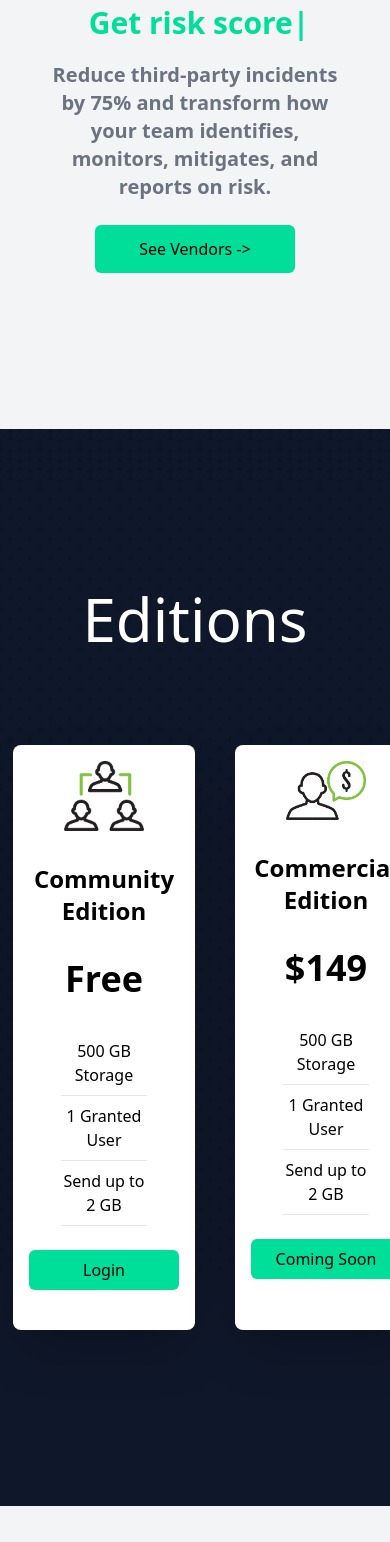
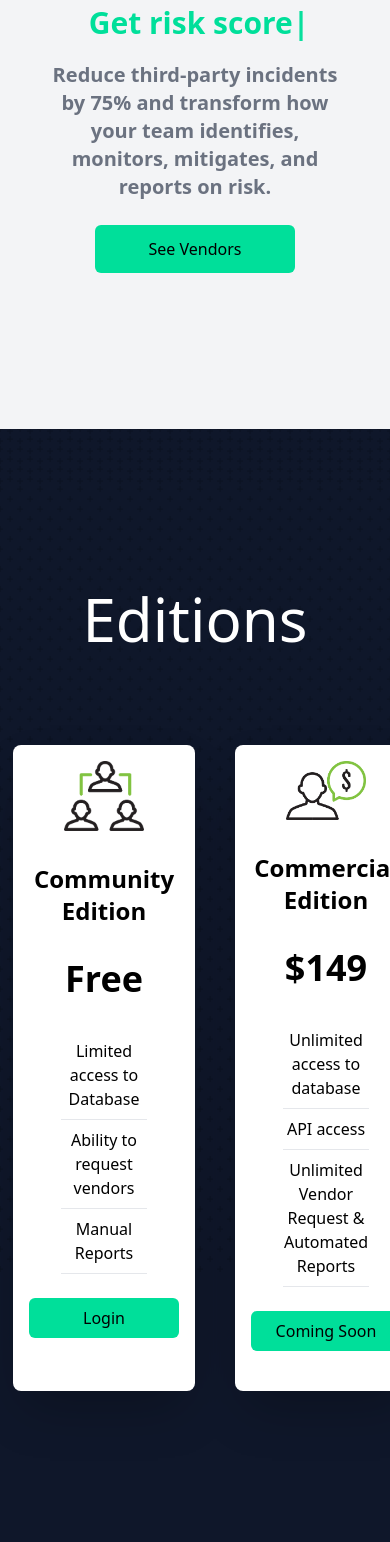
Before and after one commit to DivyaKandhasamy/vendor-web, a React (Create React App) app in the folder frontend/: page / in a window 390 px wide. Shown: the part 455-1997 px from the top of the page. Built offline with nearby package versions, Linux system fonts and the light colour scheme; no server answers.

Commit message:
minor frontend changes

```diff
--- a/frontend/src/components/Analytics.jsx
+++ b/frontend/src/components/Analytics.jsx
@@ -23,6 +23,11 @@ const Analytics = (props) => {
         </div>
       </div>
       <Grid gridData = {props.gridData}/>
+      <div className='text-center'>
+      <a href='/vendors'>
+        <button className='bg-[#00df9a] hover:brightness-75 ease-in duration-150 cursor-pointer w-[200px] rounded-md font-medium my-6 mx-auto py-3 text-black'>See all Vendors</button>
+      </a>
+      </div>
     </div>
   );
 };
--- a/frontend/src/components/Cards.jsx
+++ b/frontend/src/components/Cards.jsx
@@ -12,9 +12,9 @@ const Cards = () => {
           <h2 className='text-2xl font-bold text-center py-8'>Community Edition</h2>
           <p className='text-center text-4xl font-bold'>Free</p>
           <div className='text-center font-medium'>
-            <p className='py-2 border-b mx-8 mt-8'>500 GB Storage</p>
-            <p className='py-2 border-b mx-8'>1 Granted User</p>
-            <p className='py-2 border-b mx-8'>Send up to 2 GB</p>
+            <p className='py-2 border-b mx-8 mt-8'>Limited access to Database</p>
+            <p className='py-2 border-b mx-8'>Ability to request vendors</p>
+            <p className='py-2 border-b mx-8'>Manual Reports</p>
           </div>
           <button className='bg-[#00df9a] hover:brightness-75 ease-in duration-150 cursor-pointer w-[150px] rounded-md font-medium my-6 mx-auto py-2 text-black'>Login</button>
         </div>
@@ -23,9 +23,9 @@ const Cards = () => {
           <h2 className='text-2xl font-bold text-center py-8'>Commercial Edition</h2>
           <p className='text-center text-4xl font-bold'>$149</p>
           <div className='text-center font-medium'>
-            <p className='py-2 border-b mx-8 mt-8'>500 GB Storage</p>
-            <p className='py-2 border-b mx-8'>1 Granted User</p>
-            <p className='py-2 border-b mx-8'>Send up to 2 GB</p>
+            <p className='py-2 border-b mx-8 mt-8'>Unlimited access to database</p>
+            <p className='py-2 border-b mx-8'>API access</p>
+            <p className='py-2 border-b mx-8'>Unlimited Vendor Request & Automated Reports</p>
           </div>
           <button className='bg-[#00df9a] hover:brightness-75 ease-in duration-150 cursor-pointer w-[150px] rounded-md font-medium my-6 mx-auto py-2 text-black'>Coming Soon</button>
         </div>
--- a/frontend/src/components/Grid.jsx
+++ b/frontend/src/components/Grid.jsx
@@ -4,7 +4,7 @@ export default function Grid(props) {
   console.log("grid data----->",props.gridData)
   return (
     <div className="px-4 sm:px-6 lg:px-8 bg-gray-100">
-    <div className="mt-8 flow-root">
+    <div className="flow-root">
       <div className="-mx-4 -my-2 overflow-x-auto sm:-mx-6 lg:-mx-8">
         <div className="inline-block w-full py-2 align-middle sm:px-6 lg:px-8">
           <table className="min-w-full divide-y divide-gray-300">
--- a/frontend/src/components/Hero.jsx
+++ b/frontend/src/components/Hero.jsx
@@ -20,7 +20,9 @@ const Hero = () => {
               />
             </div>
             <p className='md:text-2xl text-xl font-bold text-gray-500'>Reduce third-party incidents by 75% and transform how your team identifies, monitors, mitigates, and reports on risk.</p>
-            <button className='bg-[#00df9a] hover:brightness-75 ease-in duration-150 cursor-pointer w-[200px] rounded-md font-medium my-6 mx-auto py-3 text-black'>See Vendors -&gt;</button>
+            <a href='/vendors'>
+              <button className='bg-[#00df9a] hover:brightness-75 ease-in duration-150 cursor-pointer w-[200px] rounded-md font-medium my-6 mx-auto py-3 text-black'>See Vendors</button>
+            </a>
           </div>
         </div>
         <div className='flex-1'>
--- a/frontend/src/components/VendorGrid.jsx
+++ b/frontend/src/components/VendorGrid.jsx
@@ -66,10 +66,29 @@ const VendorGrid = () => {
 
   return (
     <div className="px-4 sm:px-6 lg:px-8 bg-gray-100">
-      <div className="mt-8 flow-root">
+      <div className="flow-root">
         <div className="-mx-4 -my-2 overflow-x-auto sm:-mx-6 lg:-mx-8">
-          <div className="inline-block min-w-full py-2 align-middle sm:px-6 lg:px-8">
-            <table className="min-w-full divide-y divide-gray-300">
+          <div className="flex justify-center">
+            <div className="flex justify-center w-1/2 flex-wrap">
+              {Array.from({ length: 26 }, (_, i) => String.fromCharCode(65 + i)).map(letter => (
+                <button
+                  key={letter}
+                  className={`px-3 py-1 my-2 mx-2 border rounded-md text-sm ${alphabetFilter === letter ? 'bg-blue-500 text-white' : 'bg-white text-gray-900'}`}
+                  onClick={() => setAlphabetFilter(letter)}
+                >
+                  {letter}
+                </button>
+              ))}
+              <button
+                className={`px-3 py-1 my-2 mx-2 border rounded-md text-sm ${alphabetFilter === '' ? 'bg-blue-500 text-white' : 'bg-white text-gray-900'}`}
+                onClick={() => setAlphabetFilter('')}
+              >
+                All
+              </button>
+            </div>
+          </div>
+          <div className="inline-block min-w-full min-h-screen py-2 align-middle sm:px-6 lg:px-8">
+            {gridData.length > 0 && <table className="min-w-full divide-y divide-gray-300">
               <thead>
                 <tr>
                   <th className="py-3.5 pl-4 pr-3 text-left text-sm font-semibold text-gray-900 sm:pl-0">
@@ -86,25 +105,6 @@ const VendorGrid = () => {
                             <option key={vendorName} value={vendorName}>{vendorName}</option>
                           ))}
                         </select>
-                      </div>
-                      <div className="ml-4">
-                        <div className="flex flex-wrap">
-                          {Array.from({ length: 26 }, (_, i) => String.fromCharCode(65 + i)).map(letter => (
-                            <button
-                              key={letter}
-                              className={`px-2 py-1 border rounded-md text-sm ${alphabetFilter === letter ? 'bg-blue-500 text-white' : 'bg-white text-gray-900'}`}
-                              onClick={() => setAlphabetFilter(letter)}
-                            >
-                              {letter}
-                            </button>
-                          ))}
-                          <button
-                            className={`px-2 py-1 border rounded-md text-sm ${alphabetFilter === '' ? 'bg-blue-500 text-white' : 'bg-white text-gray-900'}`}
-                            onClick={() => setAlphabetFilter('')}
-                          >
-                            All
-                          </button>
-                        </div>
                       </div>
                     </div>
                   </th>
@@ -157,8 +157,17 @@ const VendorGrid = () => {
                   );
                 })}
               </tbody>
-            </table>
-            <nav className="flex items-center justify-between border-t border-gray-200 px-4 sm:px-0 mt-4 mb-10">
+            </table>}
+            {!gridData.length > 0 &&
+              <div className='flex justify-center items-center min-h-screen' role="status">
+                <svg aria-hidden="true" class="w-8 h-8 text-gray-200 animate-spin dark:text-gray-600 fill-blue-600" viewBox="0 0 100 101" fill="none" xmlns="http://www.w3.org/2000/svg">
+                  <path d="M100 50.5908C100 78.2051 77.6142 100.591 50 100.591C22.3858 100.591 0 78.2051 0 50.5908C0 22.9766 22.3858 0.59082 50 0.59082C77.6142 0.59082 100 22.9766 100 50.5908ZM9.08144 50.5908C9.08144 73.1895 27.4013 91.5094 50 91.5094C72.5987 91.5094 90.9186 73.1895 90.9186 50.5908C90.9186 27.9921 72.5987 9.67226 50 9.67226C27.4013 9.67226 9.08144 27.9921 9.08144 50.5908Z" fill="currentColor" />
+                  <path d="M93.9676 39.0409C96.393 38.4038 97.8624 35.9116 97.0079 33.5539C95.2932 28.8227 92.871 24.3692 89.8167 20.348C85.8452 15.1192 80.8826 10.7238 75.2124 7.41289C69.5422 4.10194 63.2754 1.94025 56.7698 1.05124C51.7666 0.367541 46.6976 0.446843 41.7345 1.27873C39.2613 1.69328 37.813 4.19778 38.4501 6.62326C39.0873 9.04874 41.5694 10.4717 44.0505 10.1071C47.8511 9.54855 51.7191 9.52689 55.5402 10.0491C60.8642 10.7766 65.9928 12.5457 70.6331 15.2552C75.2735 17.9648 79.3347 21.5619 82.5849 25.841C84.9175 28.9121 86.7997 32.2913 88.1811 35.8758C89.083 38.2158 91.5421 39.6781 93.9676 39.0409Z" fill="currentFill" />
+                </svg>
+                <span class="sr-only">Loading...</span>
+              </div>
+            }
+            {gridData.length > 0 && <nav className="flex items-center justify-between border-t border-gray-200 px-4 sm:px-0 mt-4 mb-10">
               <div className="-mt-px flex w-0 flex-1">
                 <button
                   onClick={() => handlePageChange(currentPage - 1)}
@@ -190,7 +199,7 @@ const VendorGrid = () => {
                   <ArrowLongRightIcon aria-hidden="true" className="ml-3 h-5 w-5 text-gray-400" />
                 </button>
               </div>
-            </nav>
+            </nav>}
           </div>
         </div>
       </div>
```
